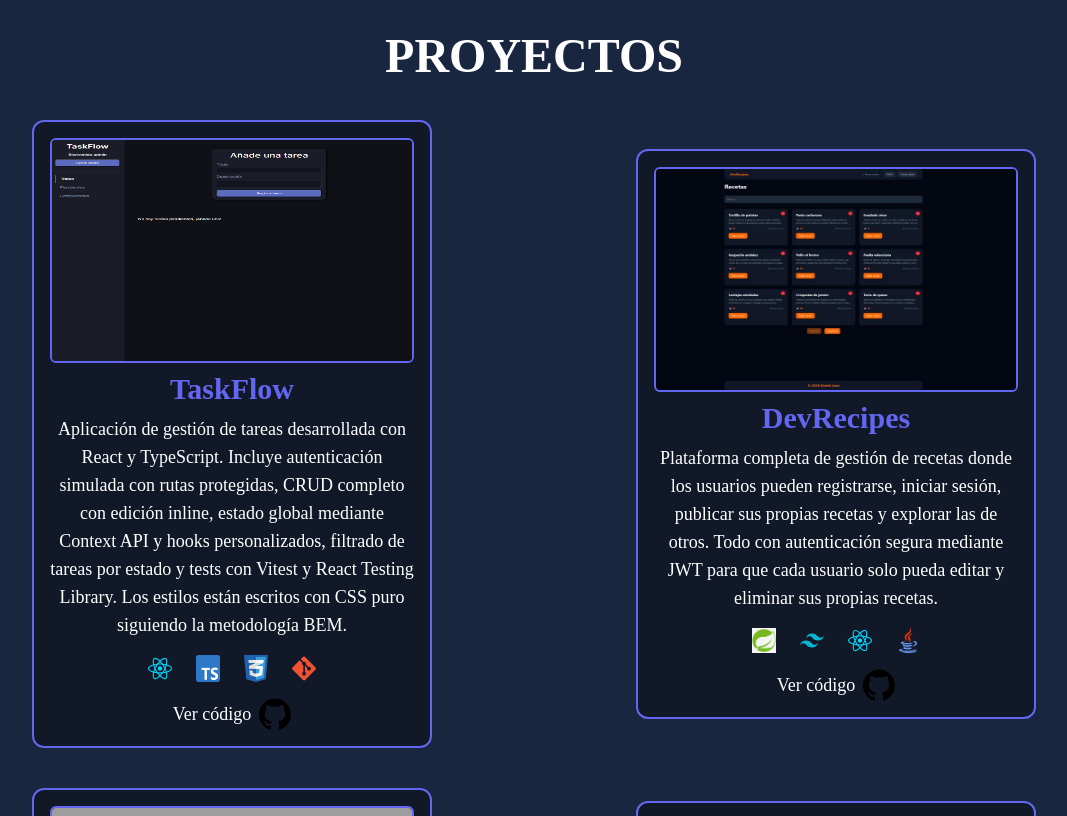
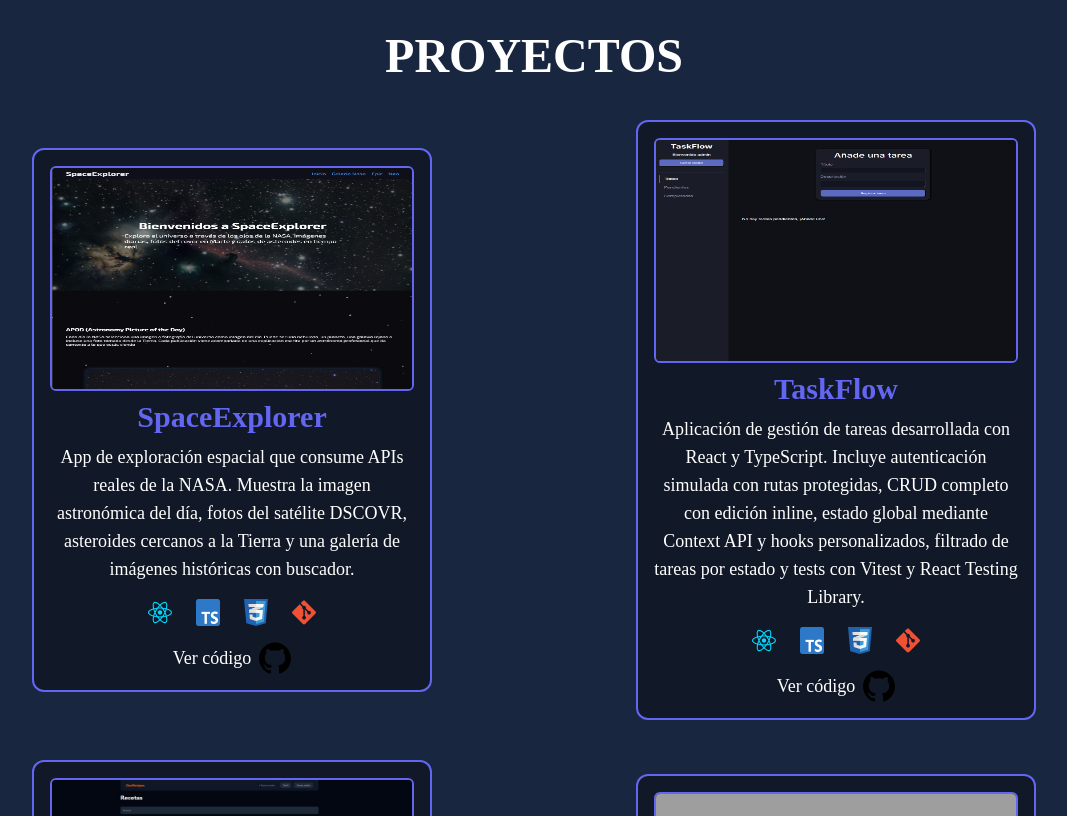
Before and after one commit to dannijl88/portfolio-daniel-react, a React (Create React App) app: page / in a window 1280 px wide. Shown: the part 928-1744 px from the top of the page, without its empty margins (106-1173 px from the left). Built offline with nearby package versions, Linux system fonts and the light colour scheme; grey boxes are pictures that could not be loaded.

Commit message:
Añadido nuevo proyecto

```diff
--- a/src/components/Proyectos.js
+++ b/src/components/Proyectos.js
@@ -22,6 +22,7 @@ import fotoClima from "../assets/img/app-clima.webp";
 import fotoRecetas from "../assets/img/app-recetas.jpg"
 import fotoPeliculas from "../assets/img/app-peliculas.png"
 import fotoTareas from "../assets/img/taskflow.png"
+import fotoSpace from "../assets/img/space-explorer.png"
 import logoSpring from "../assets/img/logo-spring.png"
 import { TarjetaProyecto } from "./TarjetaProyecto";
 
@@ -38,9 +39,20 @@ export const Proyectos = () => {
           </h3>
           <div className="flex flex-wrap gap-10 mt-10 px-4 m-auto">
             <TarjetaProyecto
+              foto={fotoSpace}
+              titulo="SpaceExplorer"
+              texto="App de exploración espacial que consume APIs reales de la NASA. Muestra la imagen astronómica del día, fotos del satélite DSCOVR, asteroides cercanos a la Tierra y una galería de imágenes históricas con buscador."
+              enlace="https://space-explorer-livid.vercel.app"
+              enlaceGithub="https://github.com/dannijl88/space-explorer"
+              icono={logoReact}
+              icono1={logoTypescript}
+              icono2={logoCss}
+              icono3={logoGit}
+            />
+            <TarjetaProyecto
               foto={fotoTareas}
               titulo="TaskFlow"
-              texto="Aplicación de gestión de tareas desarrollada con React y TypeScript. Incluye autenticación simulada con rutas protegidas, CRUD completo con edición inline, estado global mediante Context API y hooks personalizados, filtrado de tareas por estado y tests con Vitest y React Testing Library. Los estilos están escritos con CSS puro siguiendo la metodología BEM."
+              texto="Aplicación de gestión de tareas desarrollada con React y TypeScript. Incluye autenticación simulada con rutas protegidas, CRUD completo con edición inline, estado global mediante Context API y hooks personalizados, filtrado de tareas por estado y tests con Vitest y React Testing Library."
               enlace="https://task-flow-sooty-pi.vercel.app/login"
               enlaceGithub="https://github.com/dannijl88/taskflow"
               icono={logoReact}
```
Also changed, not shown: src/assets/img/space-explorer.png (added).
